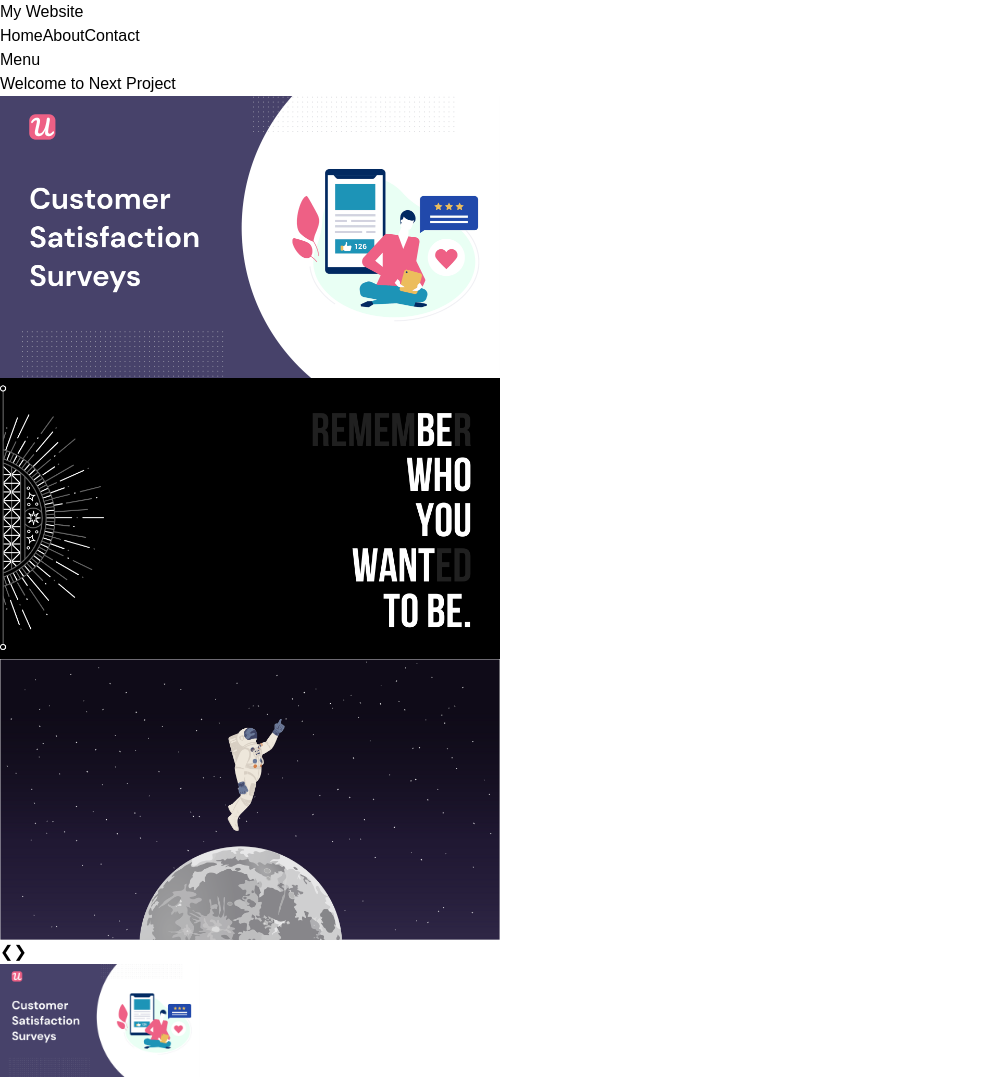
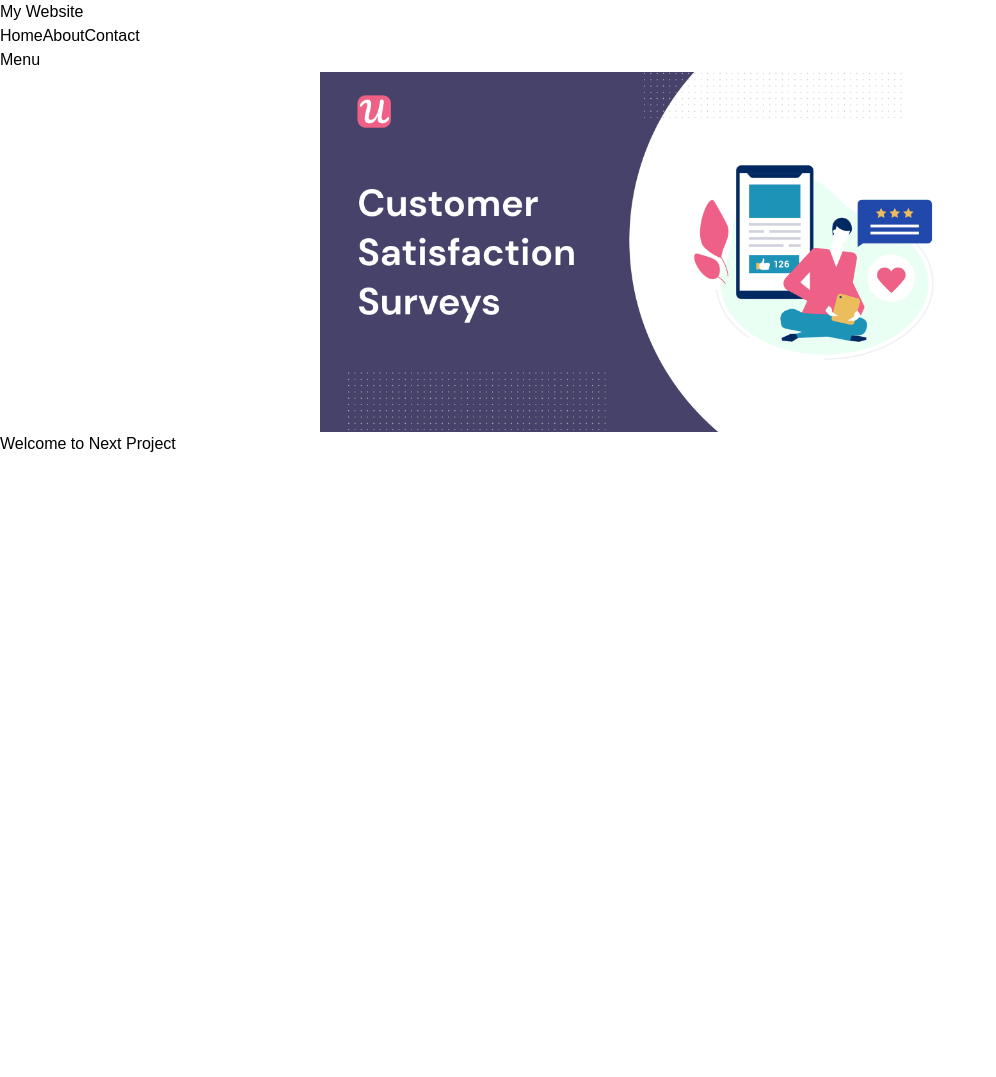
Before and after one commit to MuhammadUsman-10/next-project, a Next.js app: page / in a window 1280 px wide. Shown: the whole page, without its empty margins (0-996 px from the left). After the commit the page ends 800 px from the top, so only its background shows below. Built offline with nearby package versions, Linux system fonts and the light colour scheme.

Commit message:
Slider Component added

```diff
--- a/src/app/globals.css
+++ b/src/app/globals.css
@@ -6,3 +6,24 @@
 body {
   font-family: Arial, Helvetica, sans-serif;
 }
+.swiper {
+  width: 50%;
+  height: 100%;
+}
+
+.swiper-slide {
+  text-align: center;
+  font-size: 18px;
+  background: #fff;
+  /* Center slide text vertically */
+  display: flex;
+  justify-content: center;
+  align-items: center;
+}
+
+.swiper-slide img {
+  display: block;
+  width: 100%;
+  height: 100%;
+  object-fit: cover;
+}
--- a/src/app/page.js
+++ b/src/app/page.js
@@ -3,13 +3,16 @@ import Slider from "@/components/image-slider/slider";
 import Image from "next/image";
 export default function Home() {
   return (
-    <div className="container mx-auto">
-      <main className="w-full p-4 flex gap-4 flex-col items-center justify-center">
-        <p>Welcome to Next Project</p>
-        <Slider className="p-4"
-        images={["/image1.png", "/image2.png","/image3.png"]}
-        />
-        <div><Image src="/image1.png" width={200} height={200} alt="haah" /></div>
+    <div className="">
+      <main>
+        <div className="w-full bg-slate-400 p-4 flex gap-4 items-center justify-center">
+          <Slider className="p-4"
+          />
+          <div>
+            <p className="text-3xl font-serif font-semibold">Welcome to Next Project</p>
+          </div>
+          {/* <div><Image src="/image1.png" width={200} height={200} alt="haah" /></div> */}
+        </div>
       </main>
     </div>
   );
--- a/src/components/image-slider/slider.jsx
+++ b/src/components/image-slider/slider.jsx
@@ -1,48 +1,19 @@
 'use client';
+import {Swiper, SwiperSlide} from 'swiper/react';
+import { Navigation } from 'swiper/modules';
+import 'swiper/css';
+import React, { useState, useEffect } from 'react';
 import Image from 'next/image';
-import React, { useState, useEffect } from 'react';
 
-const Slider = ({ images }) => {
-    const [currentIndex, setCurrentIndex] = useState(0);
-
-    if (!images || images.length === 0) {
-        return <p>No images available</p>;
-    }
-
-
-    const prevSlide = () => {
-        setCurrentIndex((prevIndex) => (prevIndex === 0 ? images.length - 1 : prevIndex - 1));
-    };
-
-    const nextSlide = () => {
-        setCurrentIndex((prevIndex) => (prevIndex === images.length - 1 ? 0 : prevIndex + 1));
-    };
-
-    return (
-        <div className="relative w-full max-w-2xl mx-auto">
-            <div className="overflow-hidden relative">
-                {images.map((image, index) => (
-                    <div
-                        key={index}
-                        className={`absolute inset-0 transition-opacity duration-1000 ${index === currentIndex ? 'opacity-0' : 'opacity-100'}`}
-                    >
-                        <Image src={image} alt={`Slide ${index}`} width={500} height={500} className="w-full h-auto" />
-                    </div>
-                ))}
-            </div>
-            <button
-                onClick={prevSlide}
-                className="absolute top-1/2 left-0 transform -translate-y-1/2 bg-gray-800 text-white p-2 rounded-full"
-            >
-                &#10094;
-            </button>
-            <button
-                onClick={nextSlide}
-                className="absolute top-1/2 right-0 transform -translate-y-1/2 bg-gray-800 text-white p-2 rounded-full"
-            >
-                &#10095;
-            </button>
-        </div>
+const Slider = () => {
+    return(
+        <>
+            <Swiper autoplay={true} loop={true} navigation={true} modules={[Navigation]} className="mySwiper">
+                <SwiperSlide><Image src="/image1.png" width={1000}   height={1000} alt="Slide-1" /></SwiperSlide>
+                <SwiperSlide><Image src="/image2.png" width={1000} height={1000} alt="Slide-1" /></SwiperSlide>
+                <SwiperSlide><Image src="/image3.png" width={1000} height={1000} alt="Slide-1" /></SwiperSlide>
+            </Swiper>
+        </>
     );
 };
 
```
Also changed, not shown: package.json (+5 -4 lines), src/components/image-slider/slider.module.css (deleted), 1 other file (tests, documents, lock files or other folders).
